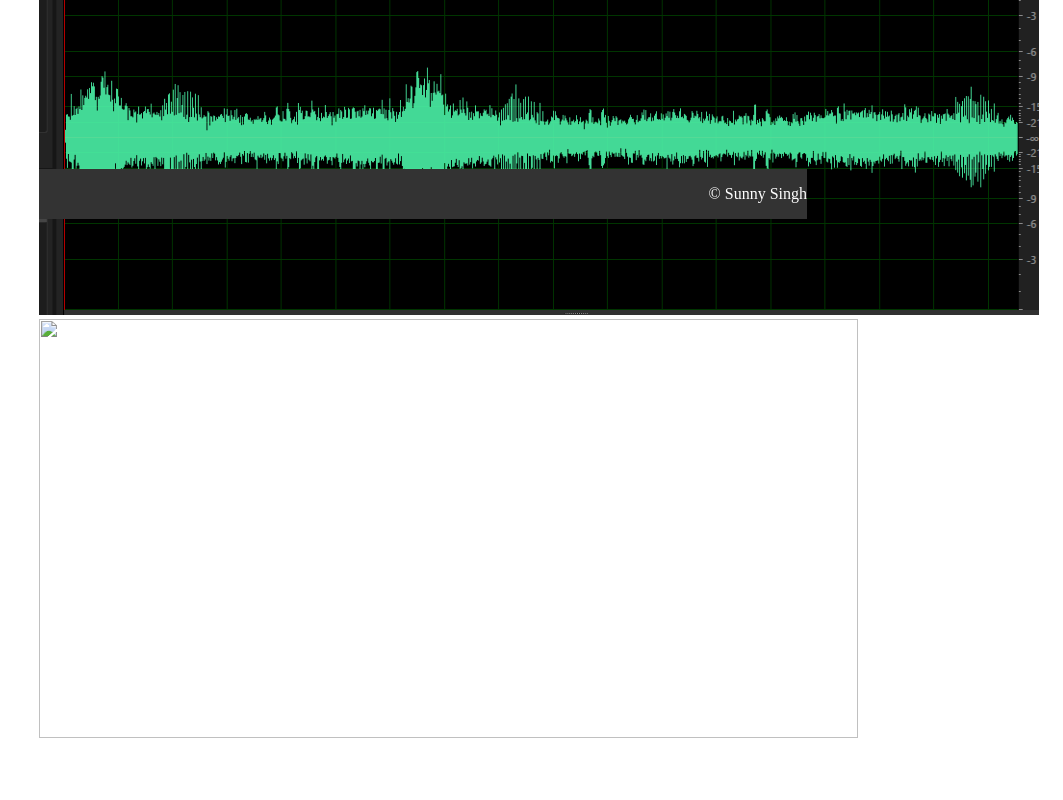
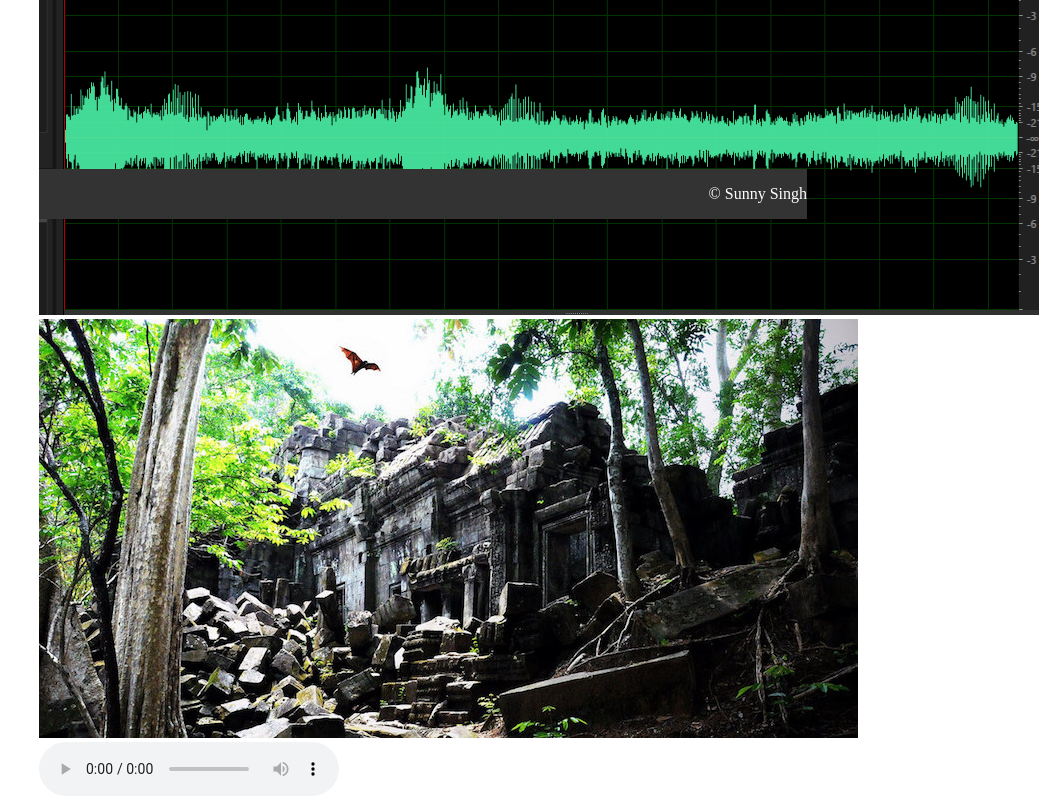
Before and after one commit to singp10/SINGP10.github.io, a plain HTML site: page multimedia/Soundscape.html in a window 1280 px wide. Shown: the part 581-1381 px from the top of the page, without its empty margins (217-1280 px from the left). Before the commit the page ends 1323 px from the top, so only its background shows below. Drawn offline with Linux system fonts and the light colour scheme.

Commit message:
added soundscape

```diff
--- a/multimedia/Soundscape.html
+++ b/multimedia/Soundscape.html
@@ -17,7 +17,12 @@
 <h1>SoundScape</h1>
  <img src="images/SoundScape.PNG" height="768" width="1000">
 
-  <img src="images/soundimage.PNG" height="419" width="819">
+  <img src="images/soundimage.jpg" height="419" width="819">
+  <audio controls>
+  <source src="horse.ogg" type="audio/ogg">
+  <source src="soundscap.wav" type="audio/wav">
+
+</audio>
 
 
 </div>
```
Also changed, not shown: 1 other file.
